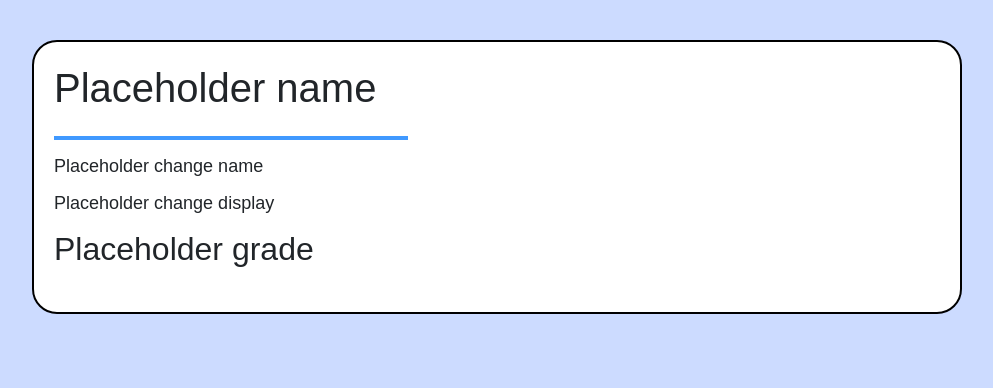
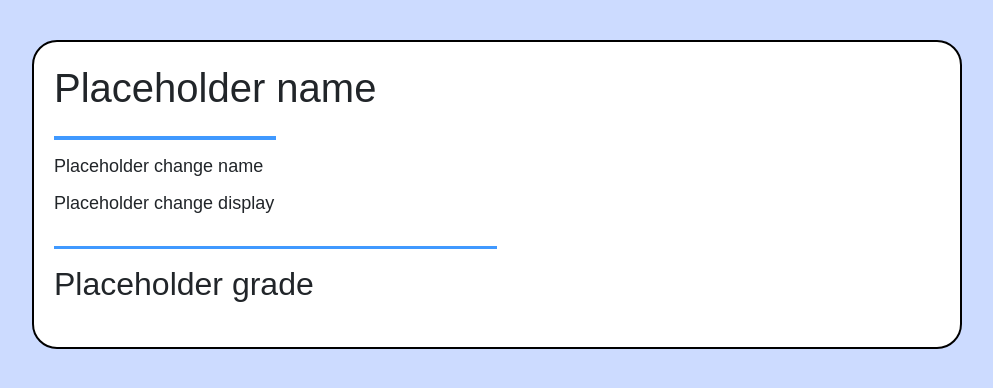
Before and after one commit to change-my-name/change-my-name.github.io, a plain HTML site: page info.html in a window 1280 px wide. Shown: the whole page, without its empty margins (143-1136 px from the left). Drawn offline with nearby package versions, Linux system fonts and the light colour scheme.

Commit message:
im going mad with power, so many lines

```diff
--- a/info.html
+++ b/info.html
@@ -15,11 +15,13 @@
 		<br>
 		<h1 id="site-name"> Placeholder name</h1>
 		<hr class="bLine">
+
 		<p id="change-name"> Placeholder change name</p>
 
 		<p id="change-display"> Placeholder change display</p>
 
 		<h3 id="process-link" hidden> Placeholder link </h3>
+		<hr class="bLine2">
 
 		<h3 id="process-description" hidden> Placeholder desc </h3>
 
--- a/resources/scripts.js
+++ b/resources/scripts.js
@@ -58,7 +58,7 @@ function updateSiteInfo(req) {
     document.getElementById("change-display").innerHTML = `Can change display name: ${req.change_display_name}`;
     document.getElementById("grade").innerHTML = `Grade: ${req.grade}`;
     if("support" in req){
-        document.getElementById("process-link").innerHTML = `<a href=${req.process}>Support article</a>`;
+        document.getElementById("process-link").innerHTML = `<a href=${req.process}>Support Article</a>`;
         document.getElementById("process-link").hidden = false;
     }
     for(let c of req.criteria){
--- a/resources/style.css
+++ b/resources/style.css
@@ -142,9 +142,14 @@ a:active {
 
 hr.bLine { /* Cool line under "Welcome to Mixr" */
     border-top: 4px solid rgb(64, 153, 255);
-    width: 40%;
+    width: 25%;
     float: left;
-  }
+}
+hr.bLine2 { /* Cool line under "Welcome to Mixr" */
+    border-top: 3px solid rgb(64, 153, 255);
+    width: 50%;
+    float: left;
+}
 
 /* Responsive layout - when the screen is less than 800px wide, make the two columns stack on top of each other instead of next to each other */
 @media screen and (max-width: 800px) {
```
